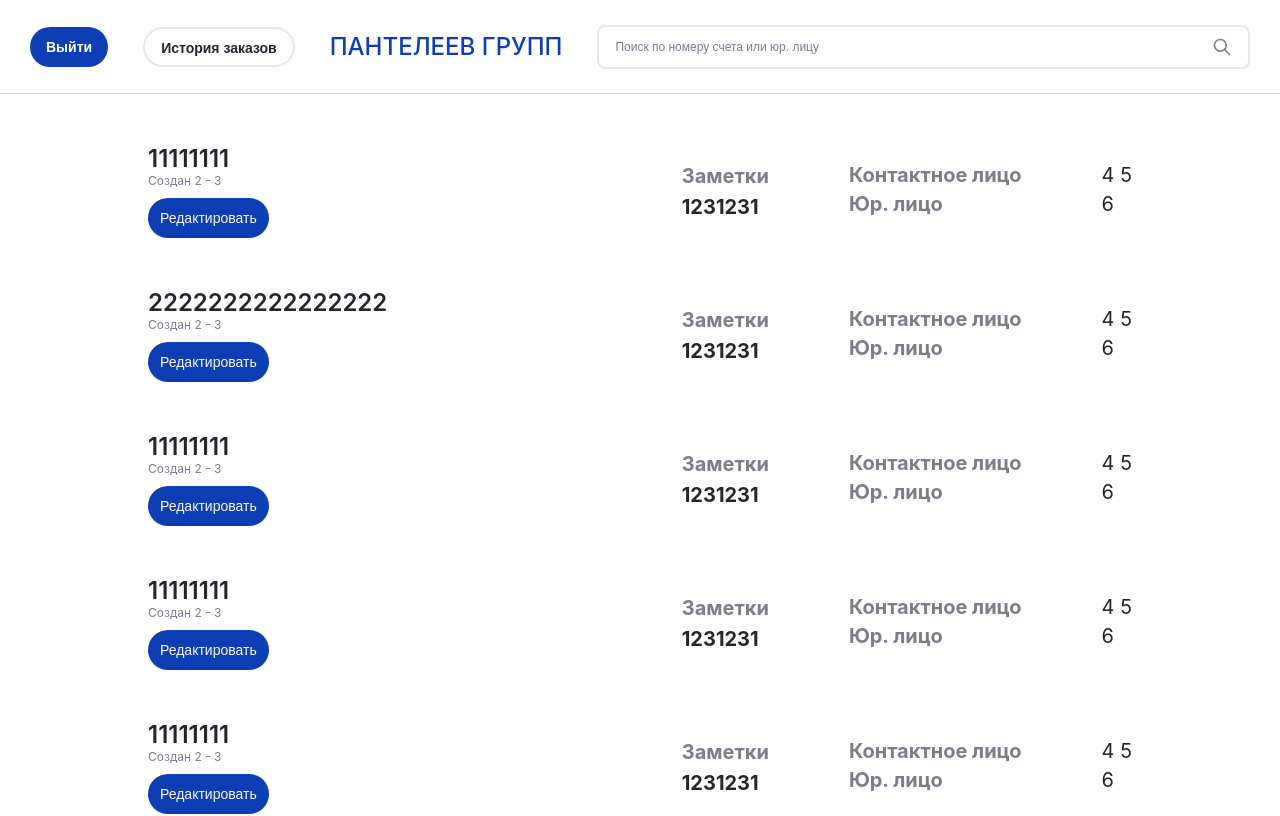
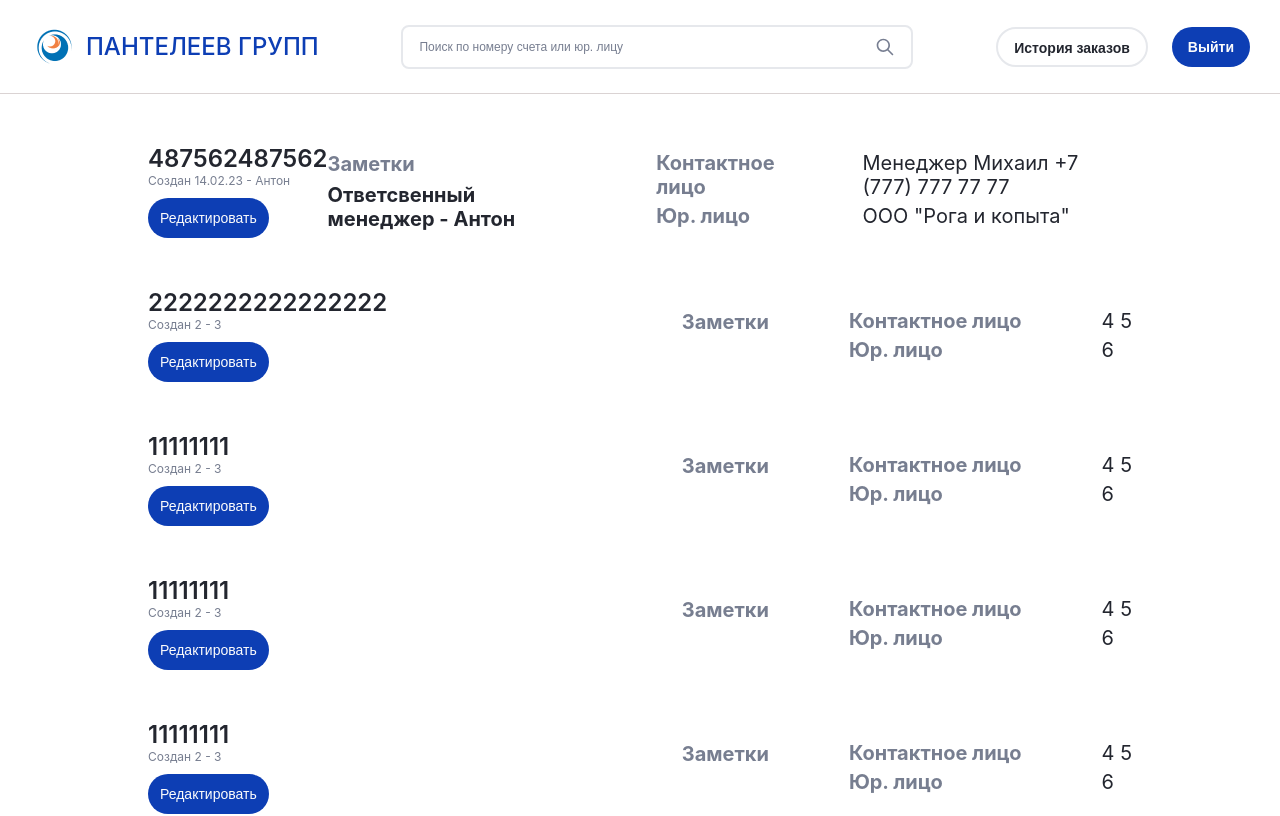
Before and after one commit to Kuretao/PanteleevGroup, a React (Create React App) app: page /History in a window 1280 px wide. Shown: the top 816 px of the page. Built offline with nearby package versions, Linux system fonts and the light colour scheme.

Commit message:
Поправили шапку, наполнили 1 заказ в истории

```diff
--- a/src/components/Header/Header.css
+++ b/src/components/Header/Header.css
@@ -5,7 +5,7 @@
     flex-direction: row;
     align-items: center;
     padding: 27px 30px;
-    gap: 35px;
+    justify-content: space-between;
     border-bottom: 1px solid #DAD3D3;
 }
 
@@ -14,4 +14,14 @@
     font-weight: 500;
     font-size: 24px;
     text-transform: uppercase;
+    display: flex;
+    flex-direction: row;
+    align-items: center;
+    gap: 8px;
 }
+
+.header-btns{
+    display: flex;
+    flex-direction: row;
+    gap: 24px;
+}
--- a/src/components/Header/Header.jsx
+++ b/src/components/Header/Header.jsx
@@ -6,10 +6,12 @@ import "./Header.css";
 export const Header = () =>{
     return(
         <header className="Header">
-            <NavLink to="/"><ButtonDefault propsClass="smallBtn" buttonDefaultText="Выйти"/></NavLink>
-            <NavLink to="/History"><ButtonWhite propsClass="smallBtn" buttonWhiteText="История заказов"/></NavLink>
-            <NavLink to="/Main" className="Header__title">Пантелеев групп</NavLink>
+            <NavLink to="/Main" className="Header__title"><img src="/images/image/Logotype.png" alt=""/> Пантелеев групп</NavLink>
             <SearchInput placeholder="Поиск по номеру счета или юр. лицу"/>
+            <div className="header-btns">
+                <NavLink to="/History"><ButtonWhite propsClass="smallBtn" buttonWhiteText="История заказов"/></NavLink>
+                <NavLink to="/"><ButtonDefault propsClass="smallBtn" buttonDefaultText="Выйти"/></NavLink>
+            </div>
         </header>
     )
 }
--- a/src/components/pages/History/History.jsx
+++ b/src/components/pages/History/History.jsx
@@ -5,12 +5,13 @@ import {NavLink} from "react-router-dom";
 
 const HistoryItems = [
     {
-        number: "11111111",
-        date: "2",
-        person:"3",
-        contactName: "4",
-        contactNumber:"5",
-        contactCompany:"6"
+        number: "487562487562",
+        date: "14.02.23",
+        person:"Антон",
+        contactName: "Менеджер Михаил",
+        contactNumber:"+7 (777) 777 77 77",
+        contactCompany:"ООО \"Рога и копыта\"",
+        note: "Ответсвенный менеджер - Антон",
     },
     {
         number: "2222222222222222",
@@ -70,7 +71,7 @@ export const History = () => {
                     <div className="history__rightside">
                         <div className="history__note">
                             <h1>Заметки</h1>
-                            <h2>1231231</h2>
+                            <h2>{item.note}</h2>
                         </div>
                         <div className="history__rightside-left">
                             <h2>Контактное лицо</h2>
--- a/src/components/pages/MainPage/MainPage.jsx
+++ b/src/components/pages/MainPage/MainPage.jsx
@@ -10,7 +10,7 @@ const MainHead = () =>{
             <InputData label="контактное лицо" placeholder="введите имя и фамилию"/>
             <InputData label="Почта" placeholder="введите почту"/>
             <InputData label="Телефон для связи" placeholder="введите телефон"/>
-            <NavLink to="/Category"><ButtonDefault propsClass="smallBtn" buttonDefaultText="Создать новый заказ"/></NavLink>
+            <NavLink to="/Category" style={{height: 46}}><ButtonDefault propsClass="smallBtn hg" buttonDefaultText="Создать новый заказ"/></NavLink>
         </div>
     )
 }
--- a/src/components/ui/button/Button.css
+++ b/src/components/ui/button/Button.css
@@ -58,3 +58,7 @@
     padding: 12px 24px;
     color: var(--ColorSubTitle);
 }
+
+.hg{
+    height: 46px;
+}
--- a/src/components/ui/input/Input.css
+++ b/src/components/ui/input/Input.css
@@ -73,6 +73,7 @@
     border-radius: 8px;
     padding: 10px 16px;
     flex: 1;
+    max-width: 40vw;
 }
 
 .search-input-field {
```
